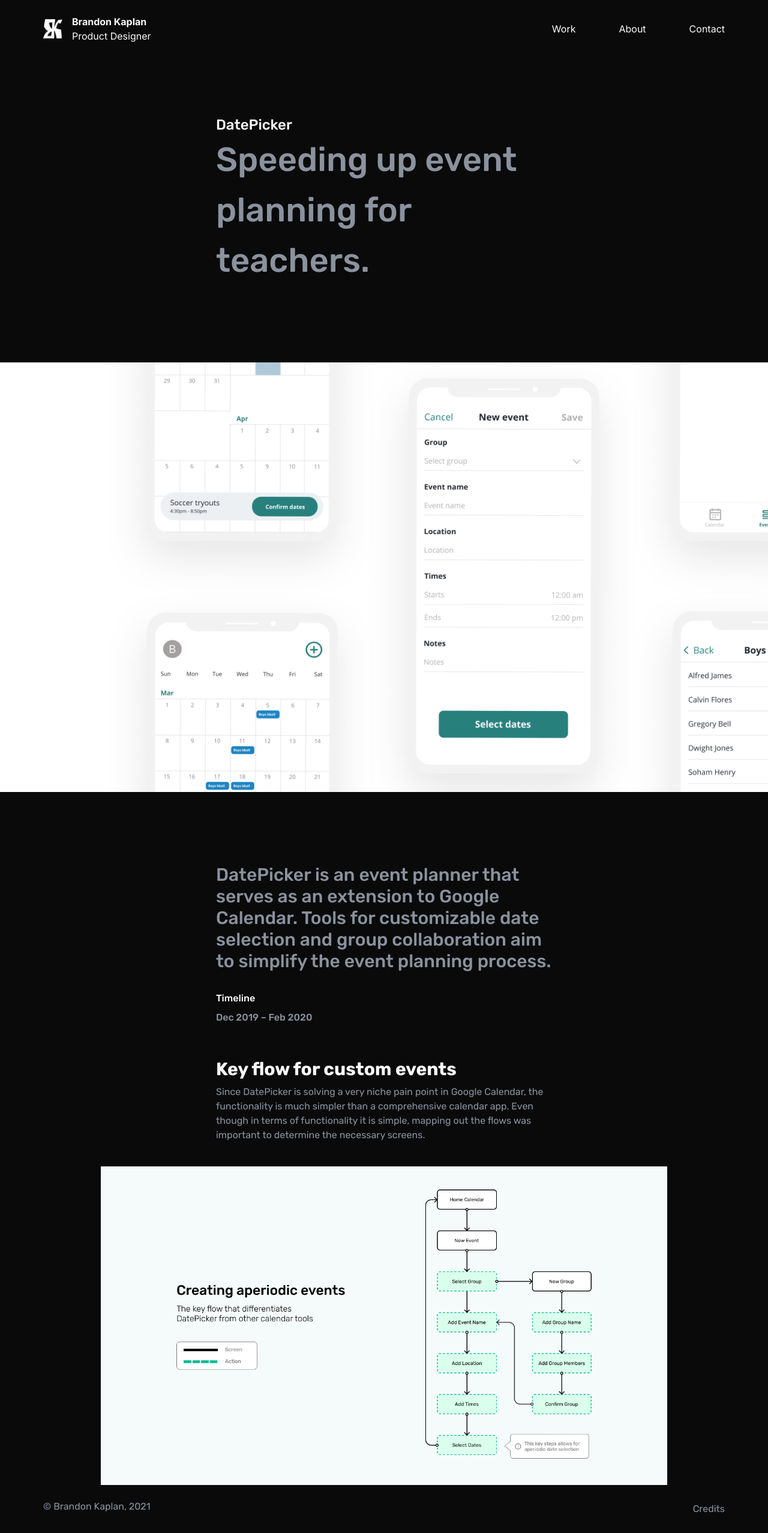
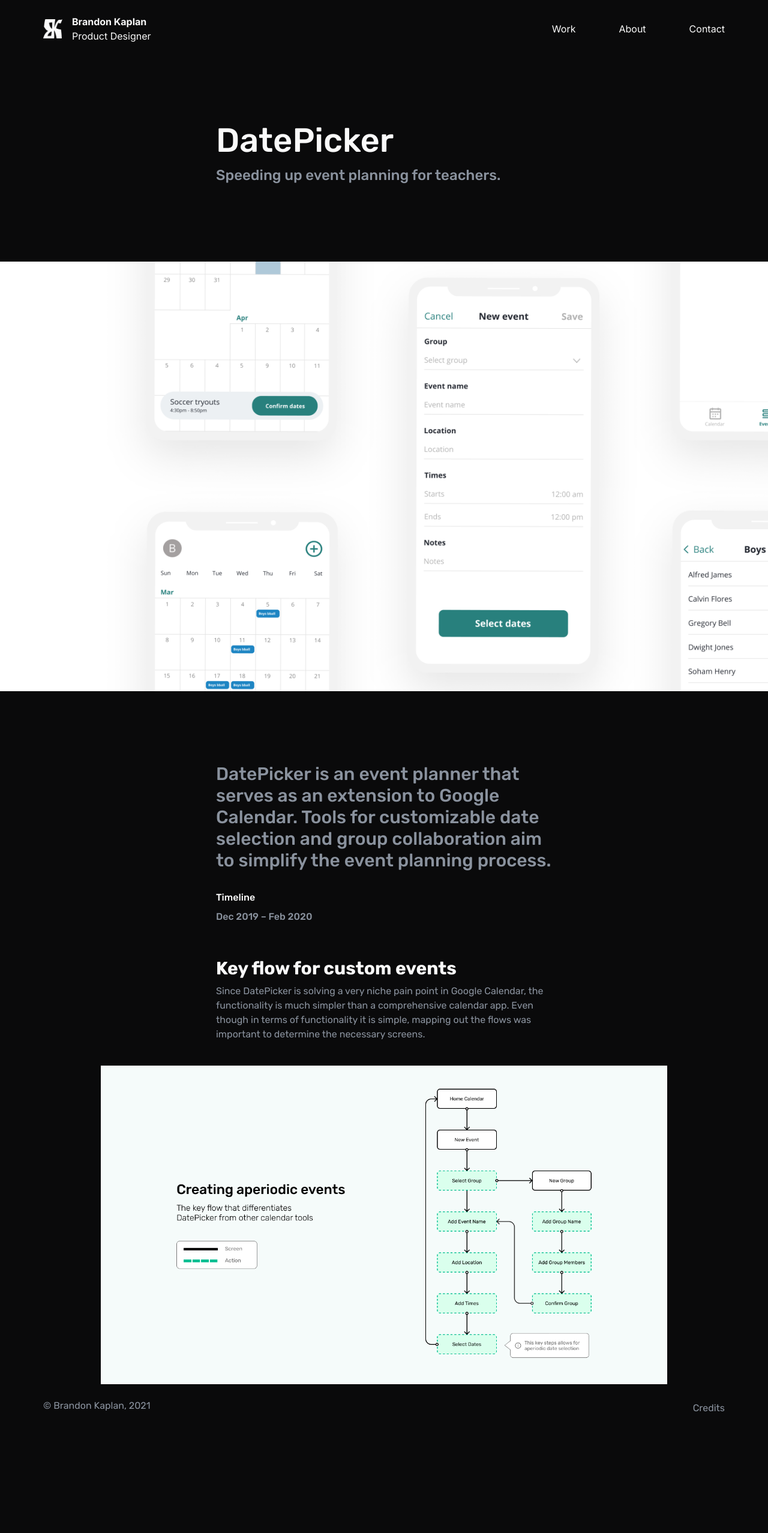
Before and after one commit to brandkap/brandkap.github.io, a Jekyll site: the page built from work/date-picker.md, in a window 1280 px wide. Shown: the whole page at 60% size. Built offline with Jekyll 4.4.1, drawn with Linux system fonts in a browser that asks for light colours; after the commit the page ends 2387 px from its top, so only the background shows below that.

Commit message:
Flip case study header text sizes

```diff
--- a/_layouts/case-study.html
+++ b/_layouts/case-study.html
@@ -4,8 +4,8 @@
 
 <main aria-label="Content">
   <div class="grid grid-cols-12 auto-rows-auto gap-x-4 mx-18 mt-24 mb-30">
-    <h1 class="col-start-4 col-span-6 text-2xl font-medium">{{ page.title }}</h1>
-    <p class="col-start-4 col-span-6 text-5.5xl font-medium">{{ page.description }}</p>
+    <h1 class="col-start-4 col-span-6 text-5.5xl font-medium">{{ page.title }}</h1>
+    <p class="col-start-4 col-span-6 text-2xl font-medium">{{ page.description }}</p>
   </div>
   <img
     src="{{ page.hero | escape }}"
```
